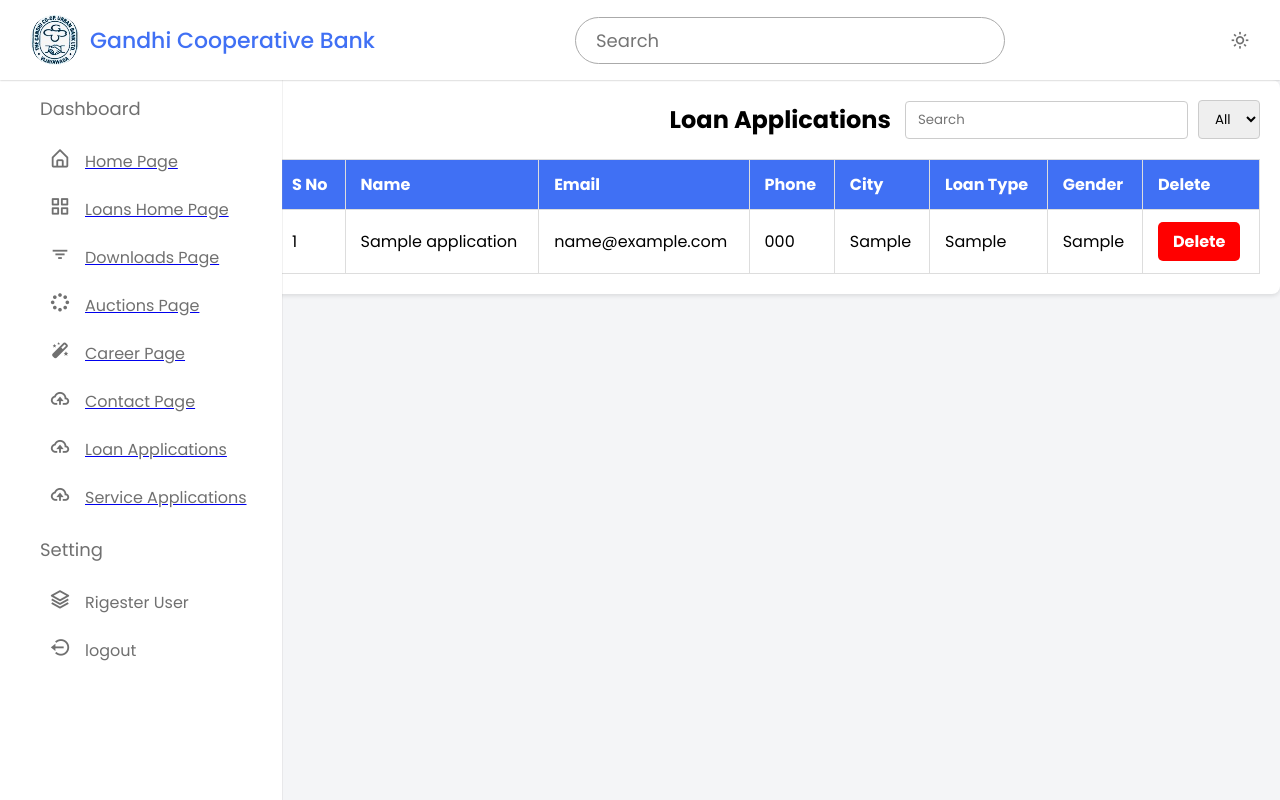
After one commit to SaanvikaSolutions/GANDHI-CO-OPERATIVE-URBAN-BANK-, a PHP site: page /admin/view_loan_applications.php in a window 1280 px wide. The commit adds this page. Run offline with PHP 8.4, Linux system fonts and the light colour scheme; the visitor is signed in with stand-in values (Sample User, id 1); tables that the repository leaves empty or names only in its code hold one stand-in row (values such as "Sample post"); some libraries are stand-ins or nearby versions.

Commit message:
Added view loans page, view service application, applay. side bar style. csss page changes

```diff
--- a/admin/css/sidebar.css
+++ b/admin/css/sidebar.css
@@ -69,6 +69,11 @@
     max-width: 430px;
     width: 100%;
 }
+
+.orders-header h1{
+    margin-left: 40%;
+}
+
 
 .search_bar input {
     height: 100%;
--- a/admin/includes/sidebar.php
+++ b/admin/includes/sidebar.php
@@ -134,13 +134,26 @@
                   <span class="navlink">Contact Page</span>
                   <!-- <i class="bx bx-chevron-right arrow-left"></i> -->
                 </div>
+              </li></a>
+              <a href="./view_loan_applications.php"><li class="item">
+                <div  class="nav_link submenu_item">
+                  <span class="navlink_icon">
+                    <i class="bx bx-cloud-upload"></i>
+                  </span>
+                  <span class="navlink">Loan Applications</span>
+                  <!-- <i class="bx bx-chevron-right arrow-left"></i> -->
+                </div>
 
-                <!-- <ul class="menu_items submenu">
-                  <a href="#" class="nav_link sublink">Services home page</a>
-                  <a href="#" class="nav_link sublink">Nav Sub Link</a>
-                  <a href="#" class="nav_link sublink">Nav Sub Link</a>
-                  <a href="#" class="nav_link sublink">Nav Sub Link</a>
-                </ul> -->
+              </li></a>
+              <a href="./view_service_applications.php"><li class="item">
+                <div  class="nav_link submenu_item">
+                  <span class="navlink_icon">
+                    <i class="bx bx-cloud-upload"></i>
+                  </span>
+                  <span class="navlink">Service Applications</span>
+                  <!-- <i class="bx bx-chevron-right arrow-left"></i> -->
+                </div>
+
               </li></a>
               <!-- end -->
             </ul>
@@ -184,7 +197,7 @@
             </ul>
 
             <!-- Sidebar Open / Close -->
-            <div class="bottom_content">
+            <!-- <div class="bottom_content">
               <div class="bottom expand_sidebar">
                 <span> Expand</span>
                 <i class='bx bx-log-in'></i>
@@ -193,7 +206,7 @@
                 <span> Collapse</span>
                 <i class='bx bx-log-out'></i>
               </div>
-            </div>
+            </div> -->
           </div>
         </nav>
       </div>
--- /dev/null
+++ b/admin/view_loan_applications.php
@@ -0,0 +1,144 @@
+<?php
+session_start();
+
+// Check if user is not logged in
+if (!isset($_SESSION['username'])) {
+    // Redirect user to the login page
+    header("Location: login.php");
+    exit();
+}
+
+include("includes/sidebar.php");
+include('./connections/dbconnect.php');
+?>
+
+<?php
+
+if($_SERVER["REQUEST_METHOD"]=="POST"){
+    $name = $_POST['name'];
+    $email = $_POST['email'];
+    $phone = $_POST['phone'];
+    $city = $_POST['city'];
+    $gender = $_POST['gender'];
+    $loan_type = $_POST['loan_type'];
+
+    //insert query
+    $insert_query = "insert into loan_applications( name, email, phone, city, loan_type, gender) values(?,?,?,?,?,?)";
+    $stmt = mysqli_prepare($con,$insert_query);
+
+    mysqli_stmt_bind_param($stmt,"ssisss", $name, $email, $phone, $city, $gender, $loan_type);
+
+    $result_query = mysqli_stmt_execute($stmt);
+
+    if($result_query){
+        echo "<script>alert('Inserted successfully.'); window.location.href = 'view_loan_applications.php';</script>";
+        exit();
+    }else{
+        echo "<script>alert('Error: " . mysqli_error($con) . "')</script>";
+    }
+}
+?>
+
+<div class="orders-container" id="table-container1">
+    <div class="orders-header ">
+        <h1>Loan Applications </h1>
+
+        <div class="search-container">
+            <input type="text" placeholder="Search" class="search-input">
+            <select class="filter-select">
+                <option value="all">All</option>
+                <!-- Add more options if needed -->
+            </select>
+        </div>
+    </div>
+    <table id="datatable dark" class="orders-table">
+        <thead>
+            <tr>
+                <th>S No</th>
+                <th>Name</th>
+                <th>Email</th>
+                <th>Phone</th>
+                <th>City</th>
+                <th>Loan Type</th>
+                <th>Gender</th>
+                <th>Delete</th>
+            </tr>
+        </thead>
+        <tbody>
+            <?php
+                $select_query = "select * from loan_applications";
+                $result_query = mysqli_query($con,$select_query);
+                if($result_query){
+                    $serial_number = 1;
+                    while($row = mysqli_fetch_assoc($result_query)){
+                        $id = $row['id'];
+                        $name = $row['name'];
+                        $email = $row['email'];
+                        $phone = $row['phone'];
+                        $city = $row['city'];
+                        $loan_type = $row['loan_type'];
+                        $gender = $row['gender'];
+
+                        echo '<tr>
+                        <td>'. $serial_number .'</td>
+                        <td>'. $name .'</td>
+                        <td>'. $email .'</td>
+                        <td>'. $phone .'</td>
+                        <td>'. $city .'</td>
+                        <td>'. $loan_type .'</td>
+                        <td>'. $gender .'</td>
+                        <td>
+                        <button class="btn btn-primary" style="border-radius: 5px; padding: 7px 15px; background-color: red; width: fit-content">
+                        <a href="javascript:void()" onClick="chkalert('.$id.')"  style="text-decoration: none; color: white;">Delete</a>
+                    </button>
+
+                        </td>
+                        </tr>';
+                        $serial_number++;
+                    }
+                }
+            ?>
+        </tbody>
+
+    </table>
+</div>
+</div>
+
+<script type="text/javascript">
+    function chkalert(id){
+        sts = confirm('Are you sure you want to delete it?');
+        if(sts){
+            document.location.href = `view_loan_applications.php?delete_id=${id}`;
+        }
+    }
+</script>
+
+<!-- Include jQuery -->
+<script src="https://code.jquery.com/jquery-3.5.1.min.js"></script>
+<!-- Include DataTables CSS and JS -->
+<link rel="stylesheet" type="text/css" href="https://cdn.datatables.net/1.10.21/css/jquery.dataTables.css">
+<script type="text/javascript" charset="utf8" src="https://cdn.datatables.net/1.10.21/js/jquery.dataTables.js"></script>
+
+<script>
+    $(document).ready(function() {
+        $('#datatable').DataTable();
+    });
+    </script>
+
+
+<?php
+// Deleting the product
+if(isset($_GET['delete_id'])){
+    $id = $_GET['delete_id'];
+
+    $delete_query = "delete from loan_applications where id=$id";
+    $result_query = mysqli_query($con,$delete_query);
+    if($result_query){
+        echo "<script>alert('sucessfully deleted');window.location.href='view_loan_applications.php';</script>";
+    }else{
+        die(mysqli_error($con));
+    }
+}
+?>
+
+<script src="app.js"></script>
--- a/styles.css
+++ b/styles.css
@@ -78,7 +78,7 @@
 } */
 
 section:nth-child(odd) {
-  background-color: var(--color-black-light);
+  background-color: #10182f;
 }
 
 section:nth-child(even) {
```
Also changed, not shown: admin/view_service_applications.php (added, +138 -0 lines), contact.css (+43 -5 lines), contact.php (+3 -6 lines), apply.php (renamed from apply.html), loan-applynow.php (renamed from loan-applynow.html).
